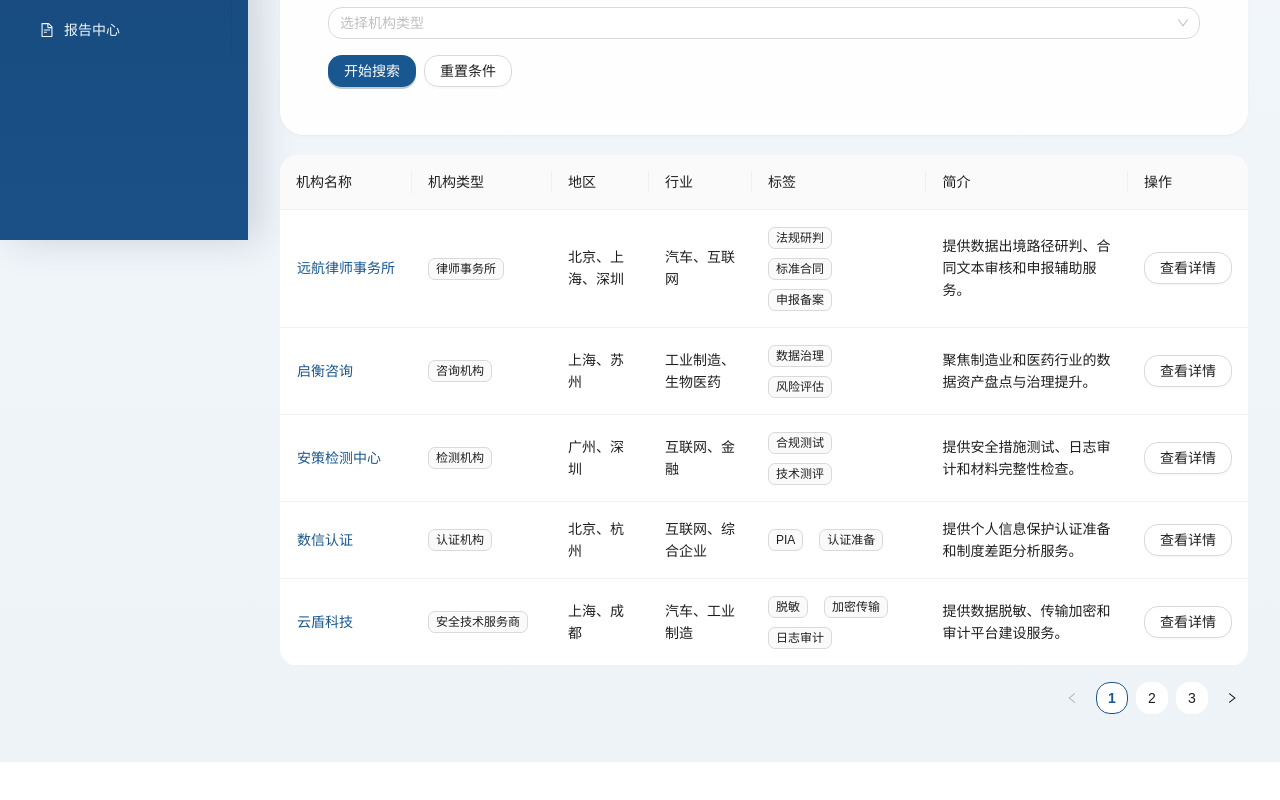
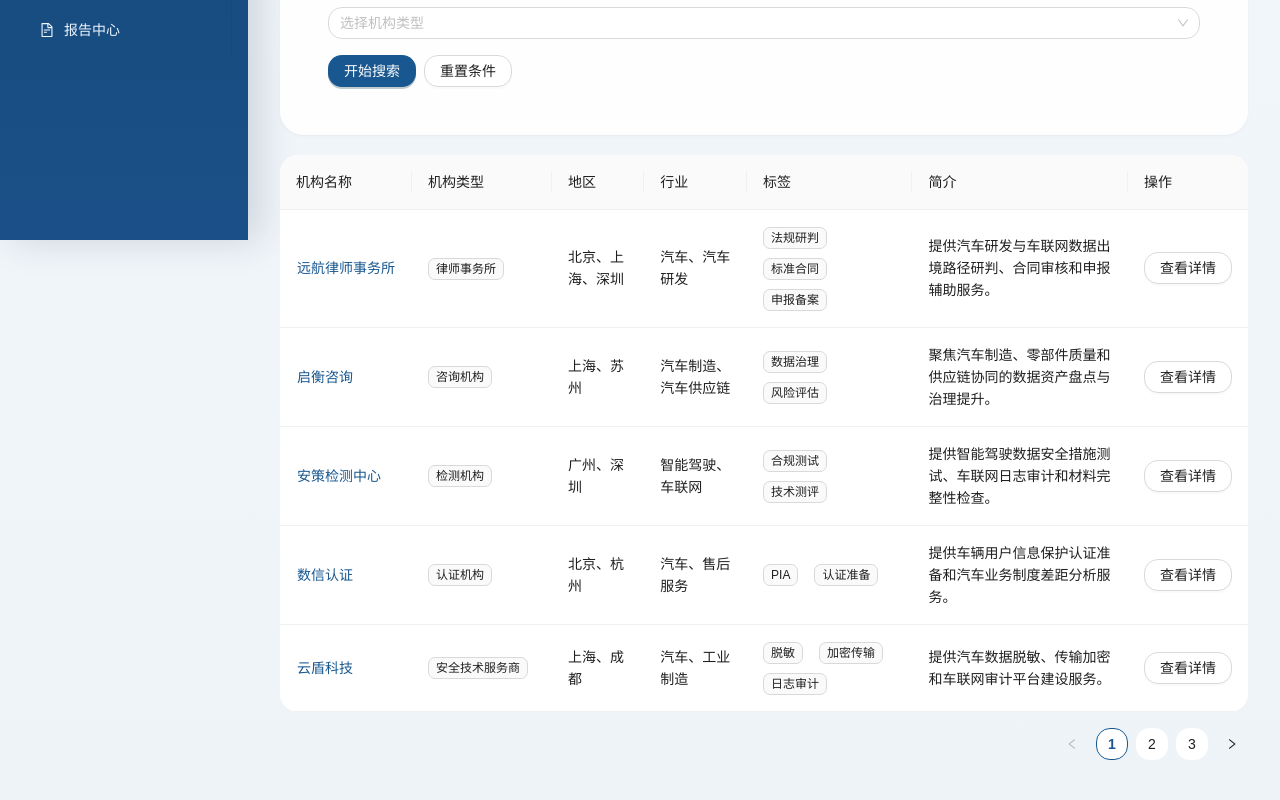
Before and after one commit to Taddyz6/DCS_Platform_App_Demo, a React (Vite) app: page /#/services/providers in a window 1280 px wide. Shown: the part 560-1360 px from the top of the page. Before the commit the page ends 1322 px from the top, so only its background shows below. Built offline with nearby package versions, Linux system fonts and the light colour scheme.

Commit message:
content: refocus services and training on automotive scenarios

```diff
--- a/src/mock/providers.ts
+++ b/src/mock/providers.ts
@@ -6,36 +6,36 @@ export const serviceProviders: ServiceProvider[] = [
     name: '远航律师事务所',
     type: '律师事务所',
     regions: ['北京', '上海', '深圳'],
-    industries: ['汽车', '互联网'],
+    industries: ['汽车', '汽车研发'],
     tags: ['法规研判', '标准合同', '申报备案'],
-    summary: '提供数据出境路径研判、合同文本审核和申报辅助服务。',
+    summary: '提供汽车研发与车联网数据出境路径研判、合同审核和申报辅助服务。',
   },
   {
     id: 'provider-2',
     name: '启衡咨询',
     type: '咨询机构',
     regions: ['上海', '苏州'],
-    industries: ['工业制造', '生物医药'],
+    industries: ['汽车制造', '汽车供应链'],
     tags: ['数据治理', '风险评估'],
-    summary: '聚焦制造业和医药行业的数据资产盘点与治理提升。',
+    summary: '聚焦汽车制造、零部件质量和供应链协同的数据资产盘点与治理提升。',
   },
   {
     id: 'provider-3',
     name: '安策检测中心',
     type: '检测机构',
     regions: ['广州', '深圳'],
-    industries: ['互联网', '金融'],
+    industries: ['智能驾驶', '车联网'],
     tags: ['合规测试', '技术测评'],
-    summary: '提供安全措施测试、日志审计和材料完整性检查。',
+    summary: '提供智能驾驶数据安全措施测试、车联网日志审计和材料完整性检查。',
   },
   {
     id: 'provider-4',
     name: '数信认证',
     type: '认证机构',
     regions: ['北京', '杭州'],
-    industries: ['互联网', '综合企业'],
+    industries: ['汽车', '售后服务'],
     tags: ['PIA', '认证准备'],
-    summary: '提供个人信息保护认证准备和制度差距分析服务。',
+    summary: '提供车辆用户信息保护认证准备和汽车业务制度差距分析服务。',
   },
   {
     id: 'provider-5',
@@ -44,69 +44,69 @@ export const serviceProviders: ServiceProvider[] = [
     regions: ['上海', '成都'],
     industries: ['汽车', '工业制造'],
     tags: ['脱敏', '加密传输', '日志审计'],
-    summary: '提供数据脱敏、传输加密和审计平台建设服务。',
+    summary: '提供汽车数据脱敏、传输加密和车联网审计平台建设服务。',
   },
   {
     id: 'provider-6',
     name: '跨境专线网络',
     type: '专线服务商',
     regions: ['上海', '香港', '新加坡'],
-    industries: ['金融', '综合企业'],
+    industries: ['车联网', '汽车研发'],
     tags: ['专线方案', '链路监测'],
-    summary: '提供本地到亚太及欧洲的跨境专线和监测服务。',
+    summary: '提供汽车研发中心与车联网运营节点之间的跨境专线和监测服务。',
   },
   {
     id: 'provider-7',
     name: '德欧合规顾问',
     type: '咨询机构',
     regions: ['法兰克福', '慕尼黑'],
-    industries: ['汽车', '制造'],
+    industries: ['汽车', '汽车制造'],
     tags: ['GDPR', '工业数据'],
-    summary: '聚焦欧盟和德国工业数据、员工数据及供应链合规。',
+    summary: '聚焦欧盟和德国汽车研发、制造数据及供应链合规。',
   },
   {
     id: 'provider-8',
-    name: '星桥医药顾问',
+    name: '星桥智能汽车顾问',
     type: '咨询机构',
     regions: ['上海', '波士顿'],
-    industries: ['生物医药'],
-    tags: ['临床数据', '科研合作'],
-    summary: '提供临床试验和跨境科研合作的数据治理建议。',
+    industries: ['智能驾驶', '汽车研发'],
+    tags: ['道路测试', '算法协同'],
+    summary: '提供智能驾驶道路测试和跨境算法研发协同的数据治理建议。',
   },
   {
     id: 'provider-9',
     name: '恒智法务',
     type: '律师事务所',
     regions: ['北京', '广州'],
-    industries: ['金融', '互联网'],
+    industries: ['汽车', '车联网'],
     tags: ['安全评估', '监管沟通'],
-    summary: '擅长高风险场景的安全评估和申报材料论证。',
+    summary: '擅长车联网和智能驾驶高风险场景的安全评估与申报材料论证。',
   },
   {
     id: 'provider-10',
     name: '数港认证',
     type: '认证机构',
     regions: ['香港', '深圳'],
-    industries: ['金融', '服务业'],
+    industries: ['汽车', '汽车供应链'],
     tags: ['认证机构', '制度建设'],
-    summary: '提供亚太区认证准备和制度落地咨询。',
+    summary: '提供亚太汽车供应链数据认证准备和制度落地咨询。',
   },
   {
     id: 'provider-11',
     name: '可信空间实验室',
     type: '安全技术服务商',
     regions: ['杭州', '苏州'],
-    industries: ['工业制造', '政务'],
+    industries: ['汽车制造', '汽车供应链'],
     tags: ['可信数据空间', '隐私计算'],
-    summary: '用于展示可信数据空间和隐私计算方案型服务。',
+    summary: '提供汽车制造与零部件协同的可信数据空间和隐私计算方案。',
   },
   {
     id: 'provider-12',
     name: '远海链路服务',
     type: '专线服务商',
     regions: ['东京', '大阪', '上海'],
-    industries: ['制造', '综合企业'],
+    industries: ['汽车制造', 'OTA 软件升级'],
     tags: ['跨境链路', '网络稳定性'],
-    summary: '提供中日链路加密传输和节点健康监测服务。',
+    summary: '提供中日汽车制造与 OTA 运维链路的加密传输和节点健康监测服务。',
   },
 ];
--- a/src/mock/training.ts
+++ b/src/mock/training.ts
@@ -3,56 +3,56 @@ import type { TrainingCourse } from '@/types/domain';
 export const trainingCourses: TrainingCourse[] = [
   {
     id: 'training-1',
-    title: '数据出境合规路径入门',
+    title: '汽车数据出境合规路径入门',
     category: '基础课程',
     duration: '45 分钟',
     level: '初级',
-    summary: '用于展示平台培训课程卡片、课程详情和资料下载入口。',
+    summary: '通过汽车研发、道路测试和车联网场景展示平台路径研判能力。',
     downloads: ['课件 PDF', '场景清单模板'],
   },
   {
     id: 'training-2',
-    title: '标准合同备案材料实务',
+    title: '汽车数据标准合同备案实务',
     category: '实务课程',
     duration: '60 分钟',
     level: '中级',
-    summary: '围绕标准合同路径判断、材料目录和常见缺陷进行演示。',
+    summary: '围绕汽车研发协同的标准合同路径、材料目录和常见缺陷进行演示。',
     downloads: ['备案目录模板', '检查清单'],
   },
   {
     id: 'training-3',
-    title: '重要数据辅助识别方法',
+    title: '汽车重要数据辅助识别方法',
     category: '专题课程',
     duration: '50 分钟',
     level: '中级',
-    summary: '用于演示分类分级、重要数据识别和人工复核提示。',
+    summary: '通过研发设计、智能驾驶和 OTA 数据演示分类分级、重要数据识别与人工复核。',
     downloads: ['识别规则样例'],
   },
   {
     id: 'training-4',
-    title: 'PIA 与风险评估问卷设计',
+    title: '汽车数据 PIA 与风险问卷设计',
     category: '专题课程',
     duration: '55 分钟',
     level: '中级',
-    summary: '展示风险矩阵、雷达图和个人信息保护影响评估的建模思路。',
+    summary: '展示车辆用户、道路测试和车联网数据的风险矩阵与 PIA 建模思路。',
     downloads: ['问卷模板', '评分说明'],
   },
   {
     id: 'training-5',
-    title: '跨境链路安全与监测',
+    title: '车联网跨境链路安全与监测',
     category: '技术课程',
     duration: '40 分钟',
     level: '初级',
-    summary: '用于展示安全流通、审计日志和链路监测类页面。',
+    summary: '通过车联网与 OTA 运维链路展示安全流通、审计日志和节点监测。',
     downloads: ['链路巡检表'],
   },
   {
     id: 'training-6',
-    title: '行业场景工作坊',
+    title: '汽车全生命周期场景工作坊',
     category: '进阶课程',
     duration: '75 分钟',
     level: '高级',
-    summary: '通过汽车、医药、互联网三个场景演练平台核心交互。',
+    summary: '通过研发设计、道路测试、生产制造、车联网和 OTA 场景演练平台核心交互。',
     downloads: ['案例手册', '演示脚本'],
   },
 ];
```
